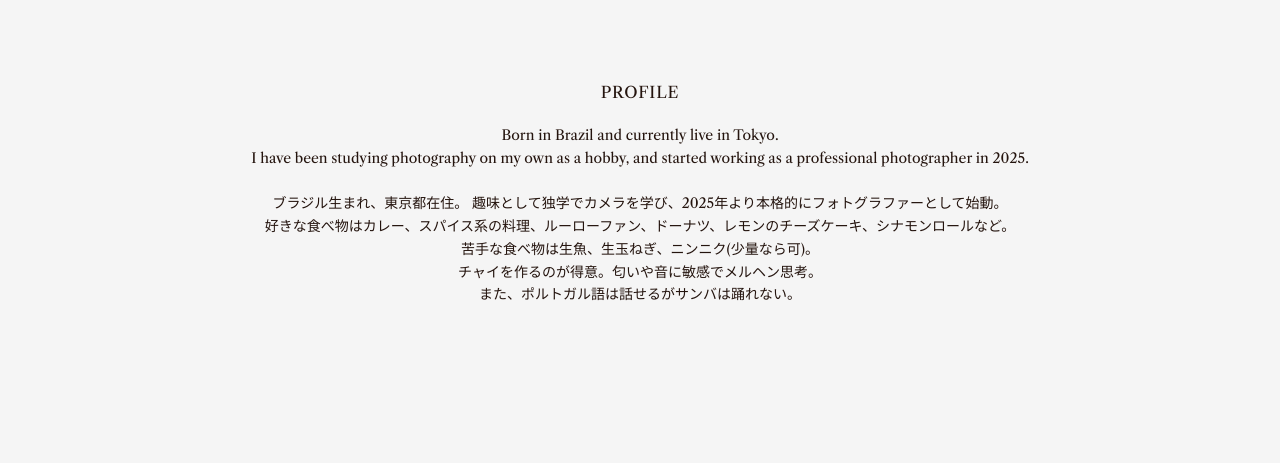
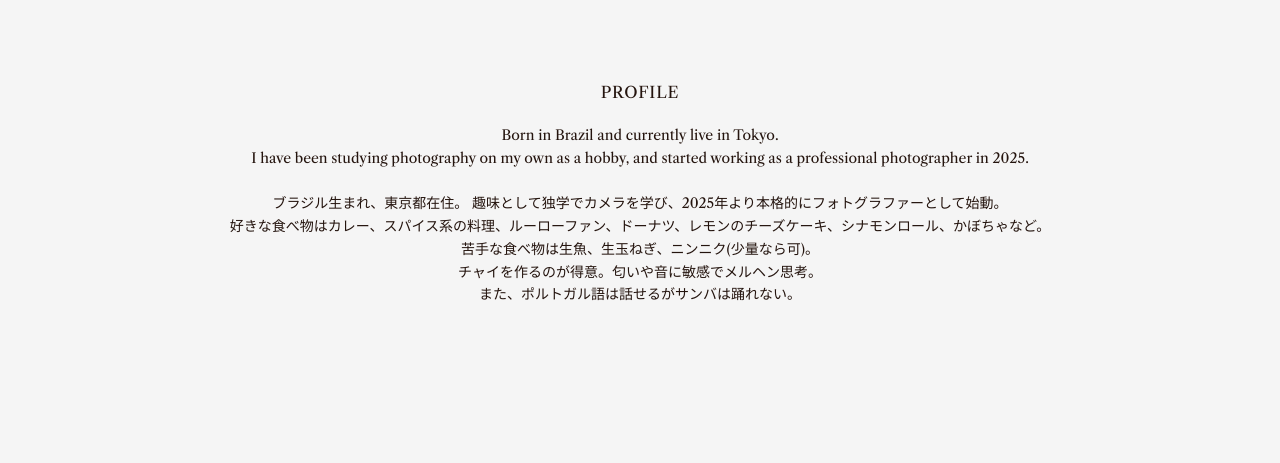
Before and after one commit to egaaa11/akiramasaoka, a plain HTML site: page main.html in a window 1280 px wide. Shown: the top 463 px of the page. Drawn offline with nearby package versions, Linux system fonts and the light colour scheme.

Commit message:
Restore main.html to original state
Restored the main.html file with original content after removal.

```diff
--- a/main.html
+++ b/main.html
@@ -193,7 +193,7 @@
                            <br>
                            ブラジル生まれ、東京都在住。
                            趣味として独学でカメラを学び、2025年より本格的にフォトグラファーとして始動。<br>
-                           好きな食べ物はカレー、スパイス系の料理、ルーローファン、ドーナツ、レモンのチーズケーキ、シナモンロールなど。<br>
+                           好きな食べ物はカレー、スパイス系の料理、ルーローファン、ドーナツ、レモンのチーズケーキ、シナモンロール、かぼちゃなど。<br>
                            苦手な食べ物は生魚、生玉ねぎ、ニンニク(少量なら可)。<br>
                            チャイを作るのが得意。匂いや音に敏感でメルヘン思考。<br>
                            また、ポルトガル語は話せるがサンバは踊れない。
```
